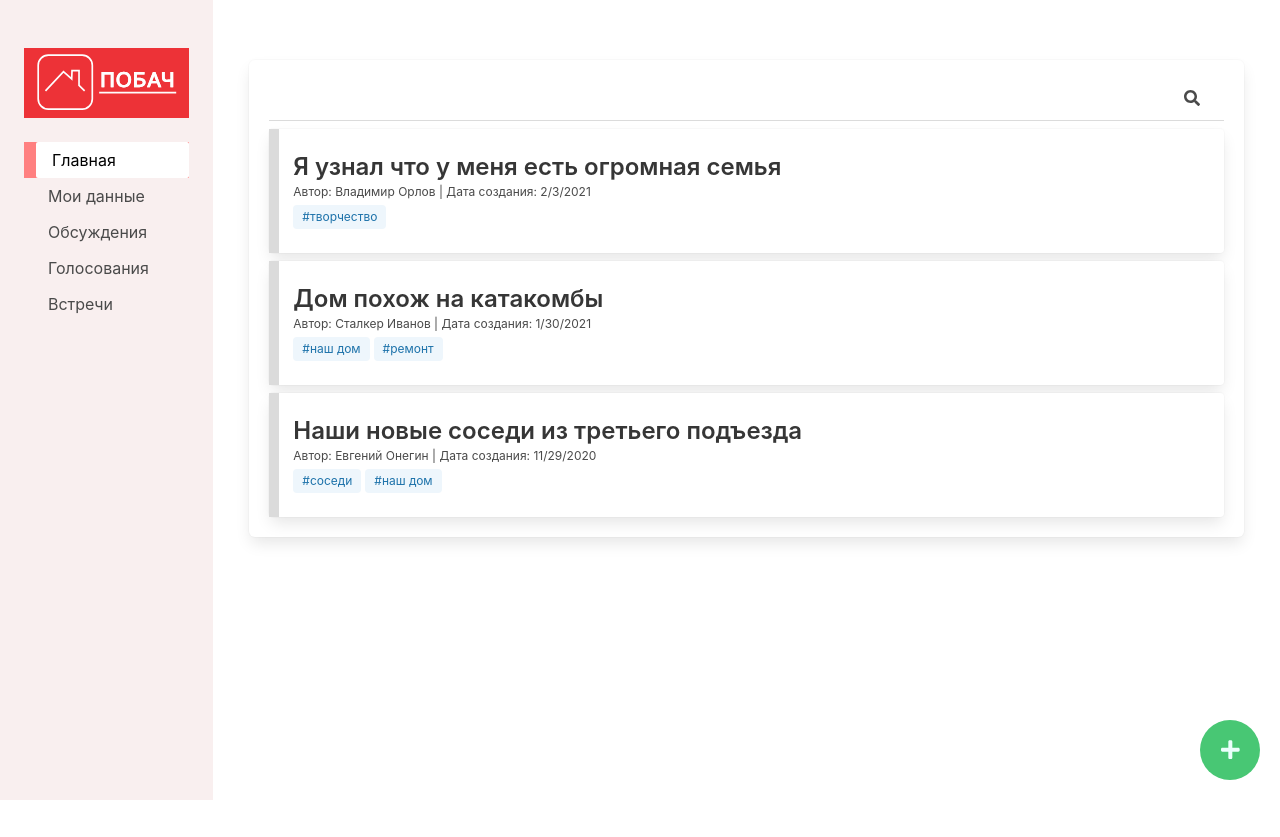
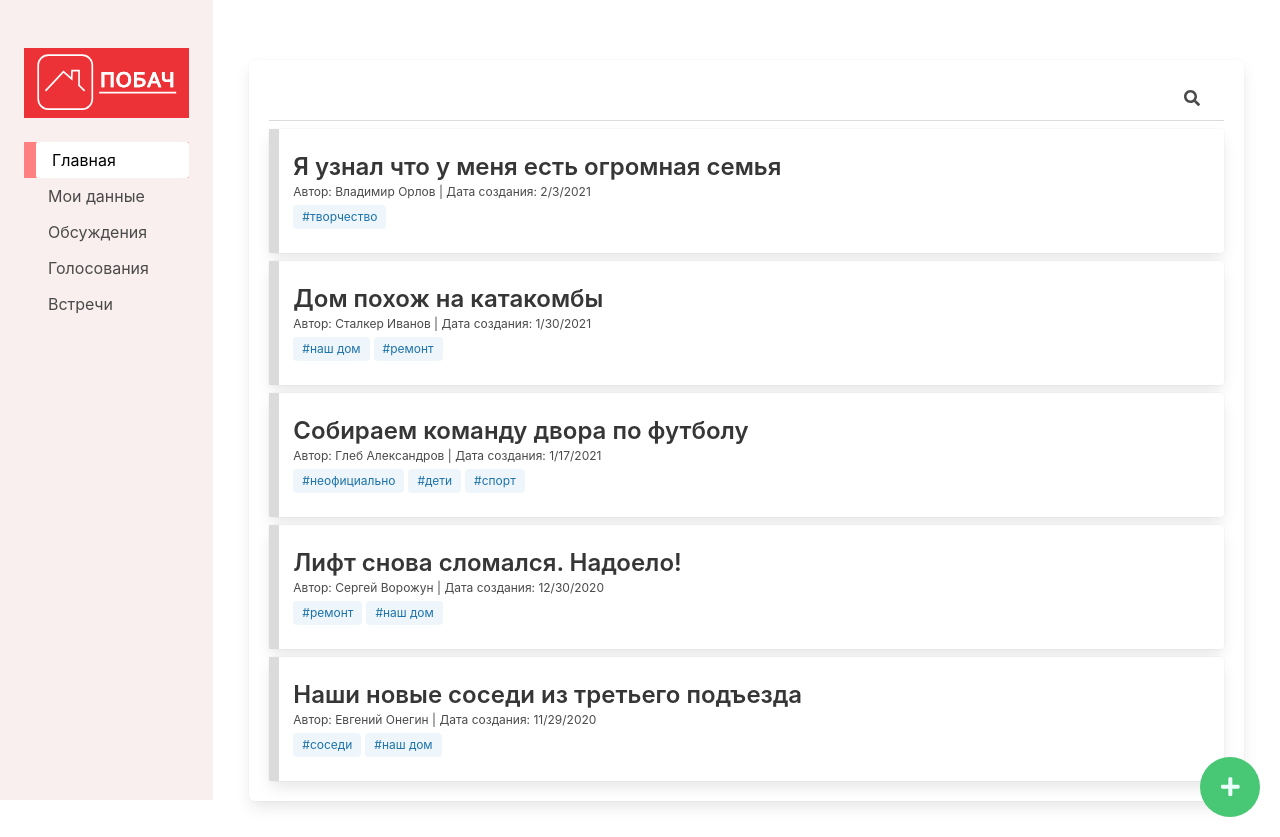
Before and after one commit to BelarusDigitalFuture/o, a React (Create React App) app: page /discussions in a window 1280 px wide. Before the commit the page ends 800 px from the top, so only its background shows below. Built offline with nearby package versions, Linux system fonts and the light colour scheme.

Commit message:
some data filled in

```diff
--- a/src/shared/state/events.js
+++ b/src/shared/state/events.js
@@ -17,6 +17,22 @@ const defaultEvents = [
   //    peopleGoing: 0,
   //   },
   // },
+  {
+    id: 1613067886494,
+    header: 'Завтра приезжает … NIZKIZ!',
+    author: 'Ксения Манилова',
+    date: new Date(2020, 1, 29),
+    text:
+      'Топ-1 рок-группа Беларуси согласилась приехать к нам во двор. Аппаратуру уже нашли. Приносите печеньки и чай в термосах.\n' +
+      '\n' +
+      'Обязательно выучите текст песни “Правiлы” :) Всем рок!',
+    address: 'ул. Крапивы, 66, Минск',
+    tags: ['неофициально', 'музыка', 'концерт'],
+    discussionId: 0,
+    eventData: {
+      peopleGoing: 112,
+    },
+  },
   {
     id: 1612891707057,
     header: 'Новый год!',
--- a/src/shared/state/polls.js
+++ b/src/shared/state/polls.js
@@ -3,6 +3,43 @@ import React, { createContext, useReducer } from 'react';
 export const PollsContext = createContext();
 
 const defaultPolls = [
+  {
+    header: 'Замена детской площадки',
+    date: new Date(2021, 3, 31),
+    author: 'Денис Цвирко',
+    text:
+      'У нас во дворе площадка, на которой ещё я играл в 6 лет. Может быть, пришло время обновить ради НАШИХ цветов жизни?',
+    isRadio: false,
+    tags: ['официально', 'ремонт', 'ремонтный фонд'],
+    pollData: {
+      question: 'Какой цвет хотите?',
+      items: ['желтый', 'красный', 'коричневый', 'индиго'],
+      results: [13, 16, 21, 11],
+      discussionId: 0,
+    },
+    id: 1613067113898,
+  },
+  {
+    header: 'Новый лифт за счет ремонтного фонда',
+    date: new Date(2021, 1, 28),
+    author: 'Сергей Ворожун',
+    text:
+      'Ремонтный фонд нашего товарищества на 01 января 2021 года составил 123.456 рублей, эти деньги на счете ТС в банке. Правление предлагает заменить старый лифт, который уже изношен и подлежит ремонту, на новый. Мы подобрали несколько вариантов.',
+    isRadio: true,
+    tags: ['официально', 'ремонт', 'ремонтный фонд'],
+    pollData: {
+      question: 'Вы за то, чтобы заменить старый изношенный лифт в доме на новый?',
+      items: [
+        'Да. Покупаем отечественный "Моглевмаш" (Беларусь) - бюджет 50.000 рублей',
+        'Да. Покупаем импортный KONE (Финляндия) - бюджет 100.000 руб',
+        'Нет. Новый лифт не нужен, а деньги нужно положить на депозит под проценты на будущее',
+        'Нет. Ничего не делать, я против предложенных вариантов, а деньги пусть остаются на счете',
+      ],
+      results: [13, 16, 21, 11],
+      discussionId: 1613067128811,
+    },
+    id: 1613067113898,
+  },
   {
     header: 'Меняем унитазы',
     date: new Date(2021, 1, 27),
@@ -20,7 +57,7 @@ const defaultPolls = [
   },
   {
     header: 'Ремонт детской площадки',
-    date: new Date(2021, 2, 31),
+    date: new Date(2020, 2, 31),
     author: 'Алоиза Пашкевич',
     text:
       'На новый год я пришла пьяная на площадку и сломала качели. Предлагаю вместо них установить бар с пилоном.',
--- a/src/shared/state/tags.js
+++ b/src/shared/state/tags.js
@@ -4,9 +4,15 @@ export const TagsContext = createContext();
 
 const defaultTags = [
   { title: 'прогулка' },
-  { title: 'официальная' },
+  { title: 'официально' },
+  { title: 'неофициально' },
   { title: 'дети' },
   { title: 'спорт' },
+  { title: 'ремонт' },
+  { title: 'наш дом' },
+  { title: 'ремонтный фонд' },
+  { title: 'музыка' },
+  { title: 'концерт' },
 ];
 
 const reducer = (state, action) => {
--- a/src/shared/state/topics.js
+++ b/src/shared/state/topics.js
@@ -11,8 +11,108 @@ const defaultTopics = [
   //   date: new Date(),
   //   text: '',
   //   tags: [],
-  //   topicData: { likes: 0, pollId: 0, comments: [{ author: '', date: new Date(), comment: '' }] },
+  //   topicData: { likes: 0, pollId: 0, comments: [{ author: '', date: new Date(), likes: 1, comment: '' }] },
   // },
+  {
+    id: 1613067539833,
+    header: 'Собираем команду двора по футболу',
+    author: 'Глеб Александров',
+    date: new Date(2021, 0, 17),
+    text:
+      'Вчера шёл домой и встретил старого друга по секции динамоского “Минска”. Предложил выйти раз на раз. В смысле, не бить лицо друг другу, а сыграть дерби наших дворов. А у нас-то и команды нет. Соберём?',
+    tags: ['неофициально', 'дети', 'спорт'],
+    topicData: {
+      likes: 62,
+      pollId: 0,
+      comments: [
+        {
+          author: 'Игнат Сергеев',
+          date: new Date(2021, 0, 18),
+          likes: 13,
+          comment: 'Я могу на воротах!',
+        },
+        {
+          author: 'Кутуз Васильев',
+          date: new Date(2021, 0, 19),
+          likes: 3,
+          comment:
+            'Я бы с радостью, но я закончил свою дворовую карьеру. Хотите, за тактику поясню?',
+        },
+        {
+          author: 'Лапоть Денис',
+          date: new Date(2021, 0, 19),
+          likes: 192,
+          comment: 'За ящик пива я сыграю сразу на всех позициях!',
+        },
+        {
+          author: 'Василь Романов',
+          date: new Date(),
+          likes: 54,
+          comment:
+            'Я считаю, что должны сыграть самые опытные представители двора. В 40 карьера только начинается! :)',
+        },
+        {
+          author: 'Кристина Рамуальдова',
+          date: new Date(2021, 0, 22),
+          likes: 28,
+          comment: 'Я этих самых опытных на стадине в последний раз видела лет 10 назад))))',
+        },
+      ],
+    },
+  },
+  {
+    id: 1613067128811,
+    author: 'Сергей Ворожун',
+    header: 'Лифт снова сломался. Надоело!',
+    text:
+      'Наш лифт уже 3 раза за неделю ломался, вызывали техников. Нашему “могилёвцу” уже ничего не поможет, нужен новый нормальный. Тем более, мы - жильцы исправно платим в ремонтный фонд, вот есть хороший повод его частично потратить.',
+    date: new Date(2020, 11, 30),
+    tags: ['ремонт', 'наш дом'],
+    topicData: {
+      likes: 113,
+      pollId: 1613067113898,
+      comments: [
+        {
+          author: 'Председатель',
+          date: new Date(2020, 11, 31),
+          comment: 'Поддерживаю. После обсуждения, вынесем на голосование',
+          likes: 89,
+        },
+        {
+          author: 'Алексей Навальный',
+          date: new Date(2021, 0, 3),
+          comment: 'А сколько у нас денег в ремонтном фонде уже?',
+          likes: 352,
+        },
+        {
+          author: 'Председатель',
+          date: new Date(2021, 0, 3),
+          comment: '123 тысячи рублей примерно будет на начало года.',
+          likes: 32,
+        },
+        {
+          author: 'Алексей Навальный',
+          date: new Date(2021, 0, 4),
+          comment: 'А где эти деньги?',
+          likes: 1,
+        },
+        {
+          author: 'Председатель',
+          date: new Date(2021, 0, 5),
+          comment:
+            'На счете в банке, где же ещё?! Вы, Алексей, как всегда в своем репертуаре :) У нас же в “Побаче” всё прозрачно, вы же сами можете проверить эту информацию тут.',
+          likes: 826,
+        },
+        {
+          author: 'Алексей Навальный',
+          date: new Date(2021, 0, 8),
+          comment:
+            'Надо покупать сейчас, а то рубль снова обвалится, доллар вырастет, потом уже ничего не купишь за эти деньги. Нечего их солить в банке',
+          likes: 0,
+        },
+      ],
+    },
+  },
   {
     id: 1612881006107,
     header: 'Я узнал что у меня есть огромная семья',
```
